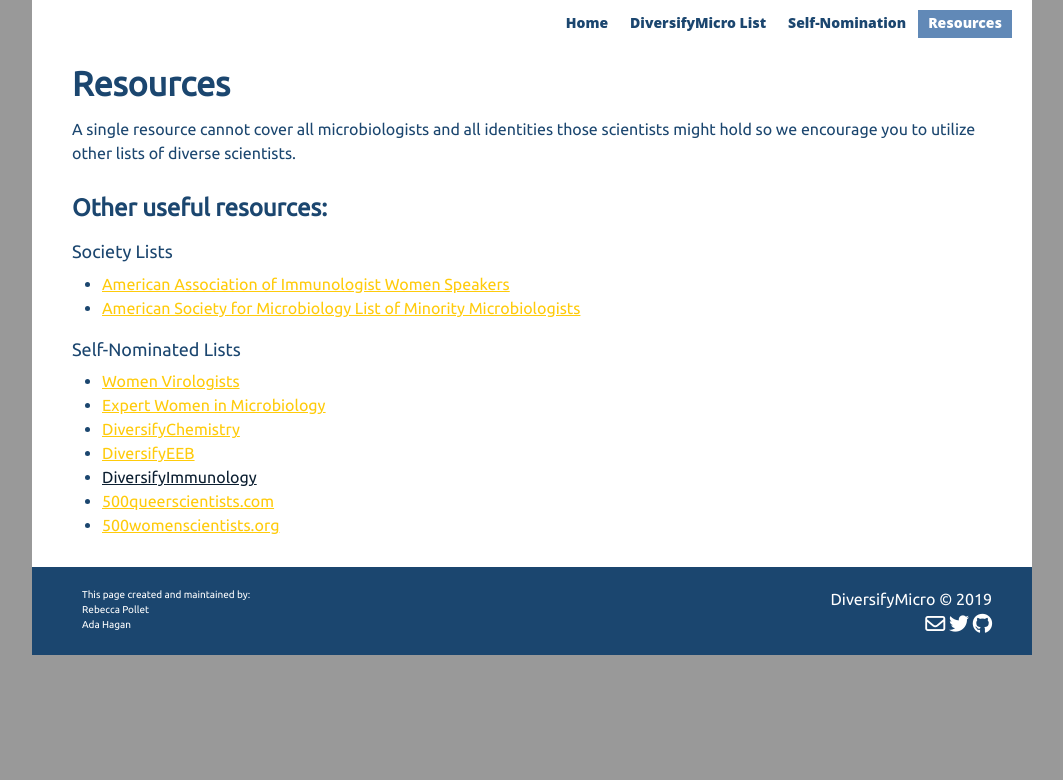
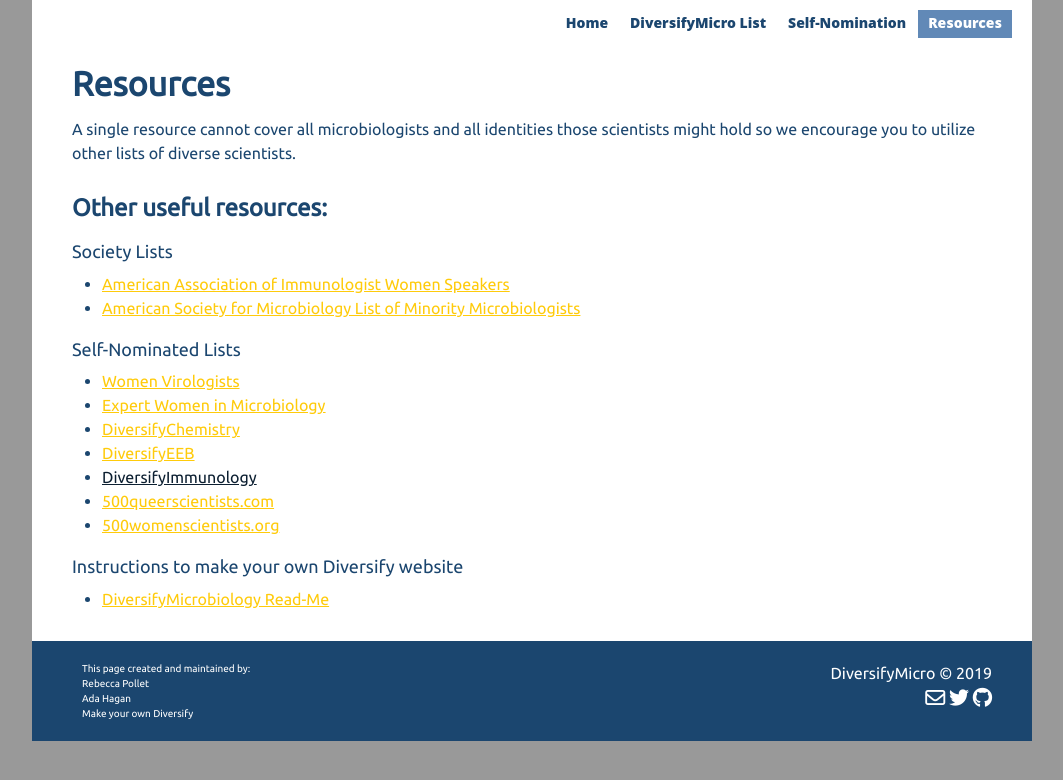
Before and after one commit to diversifymicrobiology/DiversifyMicrobiology.github.io, a Jekyll site: the page built from resources.md, in a window 1280 px wide. Shown: the top 780 px of the page, without its empty margins (108-1171 px from the left). Built offline with Jekyll 4.4.1, drawn with Linux system fonts in a browser that asks for light colours; nearby versions of some CDN libraries.

Commit message:
add link to readme in resources & footer

```diff
--- a/_includes/footer.html
+++ b/_includes/footer.html
@@ -6,6 +6,11 @@
 				<p>This page created and maintained by:</p>
 				<p>Rebecca Pollet</p>
 				<p>Ada Hagan</p>
+				<p></p>
+				<p>
+				  <a href="https://github.com/diversifymicrobiology/DiversifyMicrobiology.github.io">Make your own Diversify
+				  </a>
+				  </p>
 			</div>
 			<div class="col-md-6">
 				<div class="copy pull-right">
--- a/resources.md
+++ b/resources.md
@@ -20,3 +20,7 @@
 * [DiversifyImmunology]()
 * [500queerscientists.com](http://www.500queerscientists.com/)
 * [500womenscientists.org](https://500womenscientists.org/request-a-scientist)
+
+
+#### Instructions to make your own Diversify website
+* [DiversifyMicrobiology Read-Me](https://github.com/diversifymicrobiology/DiversifyMicrobiology.github.io)
```
Also changed, not shown: README.md.
